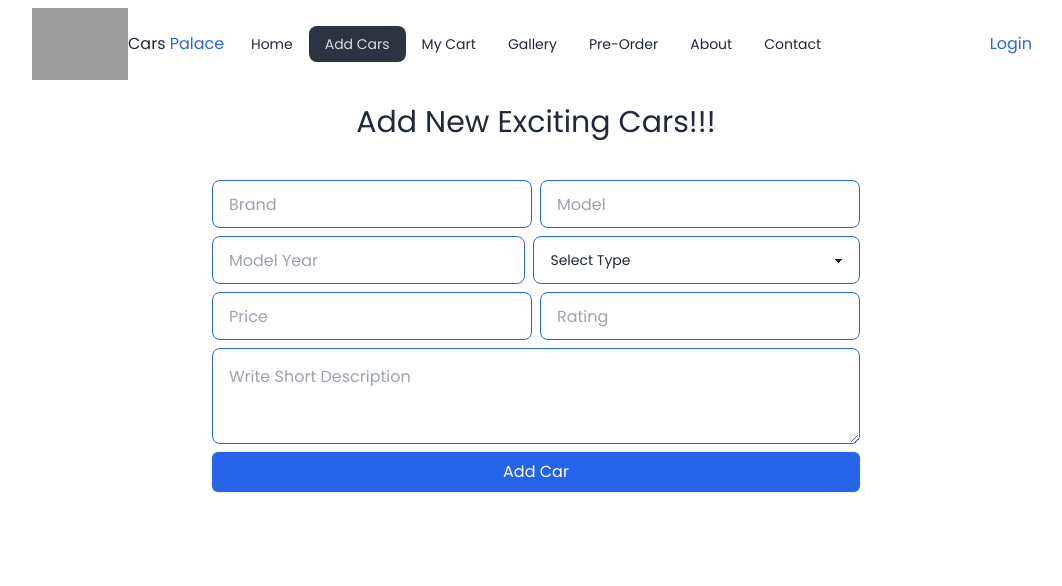
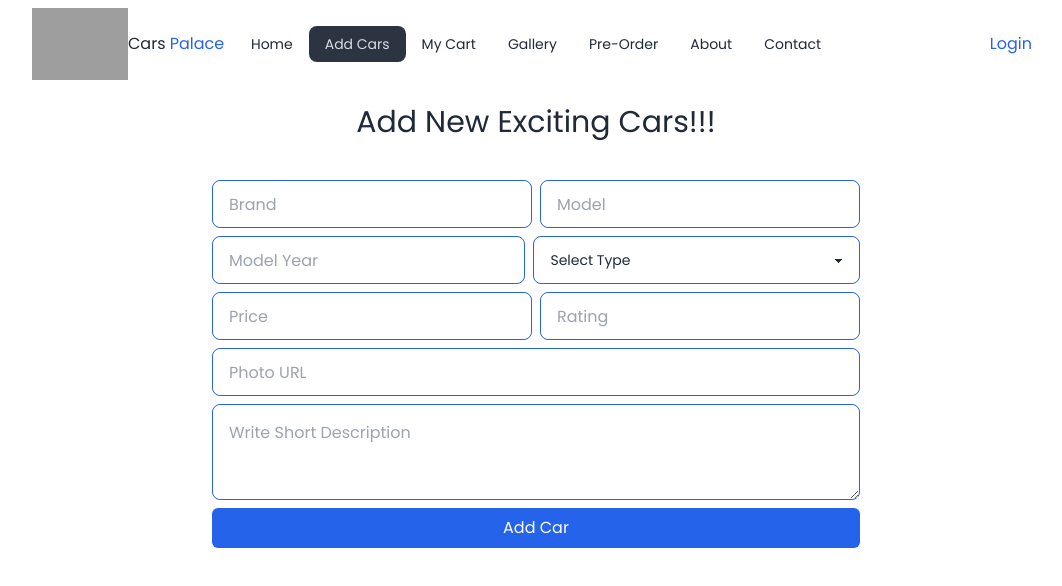
Before and after one commit to rezoanahmed/cars-palace-client, a React (Vite) app: page /add in a window 1280 px wide. Shown: the top 586 px of the page, without its empty margins (104-1166 px from the left). Built offline with nearby package versions, Linux system fonts and the light colour scheme; grey boxes are pictures that could not be loaded.

Commit message:
added photo url input section into add cars page

```diff
--- a/src/pages/Add/Add.jsx
+++ b/src/pages/Add/Add.jsx
@@ -10,9 +10,10 @@ const Add = () => {
         const type = form.type.value;
         const price = form.price.value;
         const rating = form.rating.value;
+        const photo = form.photo.value;
         const details = form.details.value;
 
-        const car = {brand, model, year, type, price, rating, details};
+        const car = {brand, model, year, type, price, rating, photo, details};
         // console.log(car);
 
         fetch("http://localhost:5000/cars",{
@@ -59,9 +60,14 @@ const Add = () => {
 
                     </div>
                     {/* Price and Rating */}
-                    <div name='price' className="flex gap-2">
+                    <div  className="flex gap-2">
                         <input name='price' type="text" placeholder="Price" className="input input-bordered input-info border-blue-600 w-full max-w-xs" />
                         <input name='rating' type="text" placeholder="Rating" className="input input-bordered input-info border-blue-600 w-full max-w-xs" />
+                    </div>
+                    {/* photo url */}
+                    <div className="flex gap-2">
+                        <input name='photo' type="text" placeholder="Photo URL" className="input input-bordered input-info border-blue-600 w-full" />
+
                     </div>
                     {/* Description */}
                     <div className="flex gap-2">
```
